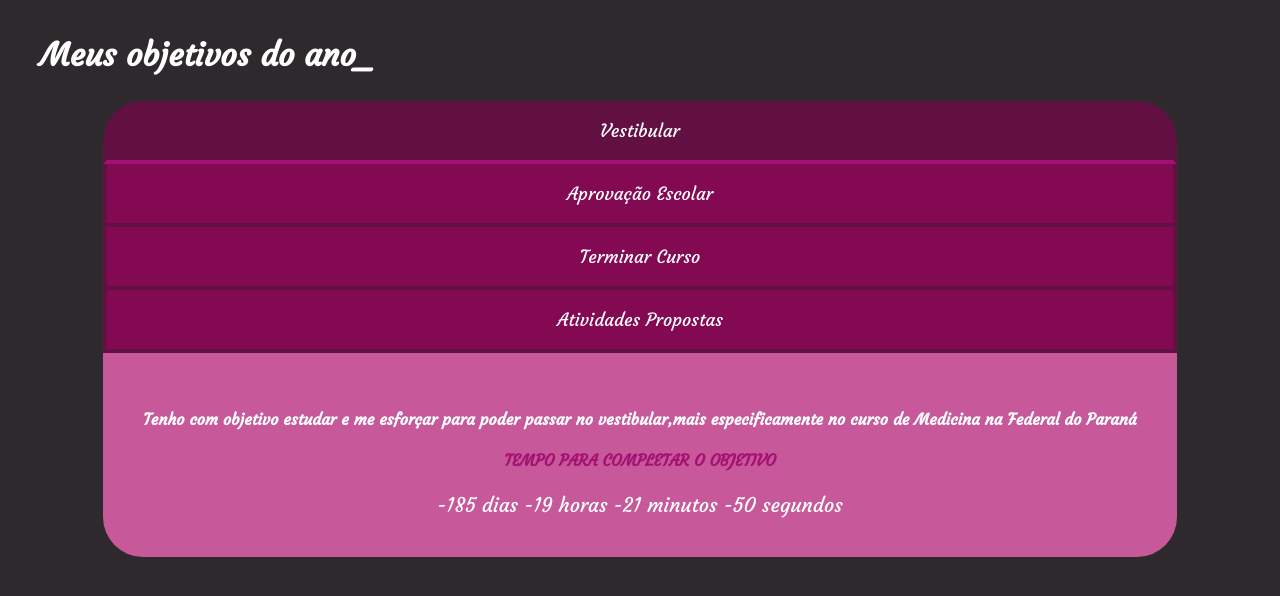
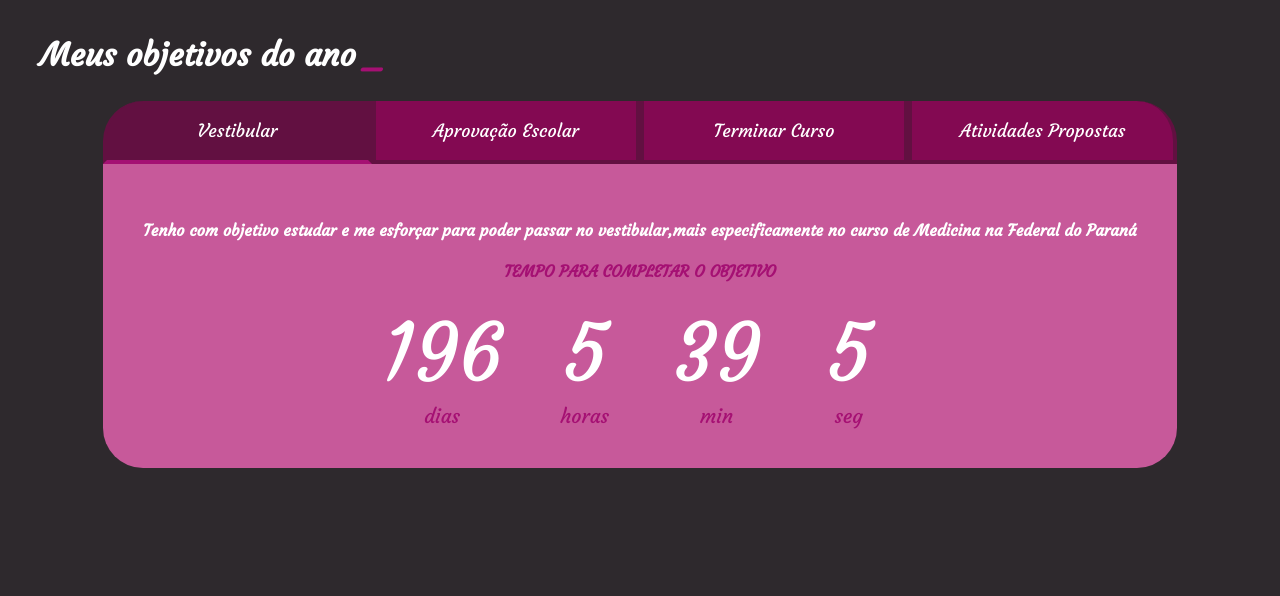
Before and after one commit to gabrielefilipak/Projeto-objetivos, a plain HTML site: page index.html in a window 1280 px wide. Drawn offline with Linux system fonts and the light colour scheme.

Commit message:
Add files via upload
site finalizado

```diff
--- a/index.html
+++ b/index.html
@@ -8,7 +8,7 @@
 </head>
 <body>
     <section class="conteudo-principal">
-    <h2 class="titulo-principal">Meus objetivos do ano_</h2>
+    <h2 class="titulo-principal">Meus objetivos do ano <span>_</span></h2>
     <div class="conteudo">
     <div class="botoes">
          <button class="botao ativo">Vestibular</button>
@@ -20,22 +20,90 @@
         <div class="abas-conteudo ativo">
             <h3 class="aba-conteudo-titulo-principal ">Tenho com objetivo estudar e me esforçar para poder passar no vestibular,mais especificamente no curso de Medicina na Federal do Paraná</h3>
             <h4 class="aba-conteudo-titulo-secundario">Tempo para completar o objetivo</h4>
-            <div class="contador"></div>
+            <div class="contador">
+              <div class="contador-digito">
+                <p class="contador-digito-numero" id="dias0"></p>
+                <p class="contador-digito-texto">dias</p>
+              </div>
+              <div class="contador-digito">
+                <p class="contador-digito-numero"id="horas0"></p>
+                <p class="contador-digito-texto">horas</p>
+              </div>
+              <div class="contador-digito">
+                <p class="contador-digito-numero" id="min0"></p>
+                <p class="contador-digito-texto">min</p>
+              </div>
+              <div class="contador-digito">
+                <p class="contador-digito-numero" id="seg0"></p>
+                <p class="contador-digito-texto">seg</p>
+              </div>
+            </div>
         </div>
         <div class="abas-conteudo">
             <h3 class="aba-conteudo-titulo-principal">Pretendo terminar o ano com boas notas e aprovada no colégio</h3>
             <h4 class="aba-conteudo-titulo-secundario">Tempo para completar o objetivo</h4>
-            <div class="contador"></div>
+            <div class="contador">
+                <div class="contador-digito">
+                    <p class="contador-digito-numero" id="dias1"></p>
+                    <p class="contador-digito-texto">dias</p>
+                  </div>
+                  <div class="contador-digito">
+                    <p class="contador-digito-numero"id="horas1"></p>
+                    <p class="contador-digito-texto">horas</p>
+                  </div>
+                  <div class="contador-digito">
+                    <p class="contador-digito-numero" id="min1"></p>
+                    <p class="contador-digito-texto">min</p>
+                  </div>
+                  <div class="contador-digito">
+                    <p class="contador-digito-numero" id="seg1"></p>
+                    <p class="contador-digito-texto">seg</p>
+                </div>
+            </div>
         </div>
         <div class="abas-conteudo">
             <h3 class="aba-conteudo-titulo-principal">Aprender todos os conteudos que são oferecidos pelo cursinho, assistir as aulas e realizar os exercícios das apostilas, e ao final terminar o curso preparada para prestar o vestibular</h3>
             <h4 class="aba-conteudo-titulo-secundario">Tempo para completar o objetivo</h4>
-            <div class="contador"></div>
+            <div class="contador">
+                <div class="contador-digito">
+                    <p class="contador-digito-numero" id="dias2"></p>
+                    <p class="contador-digito-texto">dias</p>
+                  </div>
+                  <div class="contador-digito">
+                    <p class="contador-digito-numero"id="horas2"></p>
+                    <p class="contador-digito-texto">horas</p>
+                  </div>
+                  <div class="contador-digito">
+                    <p class="contador-digito-numero" id="min2"></p>
+                    <p class="contador-digito-texto">min</p>
+                  </div>
+                  <div class="contador-digito">
+                    <p class="contador-digito-numero" id="seg2"></p>
+                    <p class="contador-digito-texto">seg</p>
+                  </div>
+            </div>
         </div>
         <div class="abas-conteudo">
             <h3 class="aba-conteudo-titulo-principal">Realizar até o final do ano letivo todas as atividades e trabalhos propostos pelos professores da melhor forma</h3>
             <h4 class="aba-conteudo-titulo-secundario">Tempo para completar o objetivo</h4>
-            <div class="contador"></div>
+            <div class="contador">
+                <div class="contador-digito">
+                    <p class="contador-digito-numero" id="dias3"></p>
+                    <p class="contador-digito-texto">dias</p>
+                  </div>
+                  <div class="contador-digito">
+                    <p class="contador-digito-numero"id="horas3"></p>
+                    <p class="contador-digito-texto">horas</p>
+                  </div>
+                  <div class="contador-digito">
+                    <p class="contador-digito-numero" id="min3"></p>
+                    <p class="contador-digito-texto">min</p>
+                  </div>
+                  <div class="contador-digito">
+                    <p class="contador-digito-numero" id="seg3"></p>
+                    <p class="contador-digito-texto">seg</p>
+                  </div>
+            </div>
         </div>
     </div>
 </div>
--- a/main.js
+++ b/main.js
@@ -15,16 +15,13 @@ for (let i = 0; i < botoes.length; i++) {
 }
 
 const contadores= document.querySelectorAll(".contador");
-const tempoObjetivo1 = new Date("2023-10-05T00:00:00");
-const tempoObjetivo2 = new Date("2023-12-05T00:00:00");
-const tempoObjetivo3 = new Date("2023-12-30T00:00:00");
-const tempoObjetivo4 = new Date("2024-02-01T00:00:00");
+const tempoObjetivo1 = new Date("2024-10-20T00:00:00");
+const tempoObjetivo2 = new Date("2024-12-17T00:00:00");
+const tempoObjetivo3 = new Date("2024-12-20T00:00:00");
+const tempoObjetivo4 = new Date("2024-12-17T00:00:00");
 
-const tempos = [tempoObjetivo1,tempoObjetivo2,tempoObjetivo3.tempoObjetivo4];
+const tempos = [tempoObjetivo1,tempoObjetivo2,tempoObjetivo3,tempoObjetivo4];
 
-for(let i=0; i<contadores.length;i++){
-    contadores[i].textContent= calculaTempo(tempos[i]);
-}
 
 function calculaTempo(tempoObjetivo){
     let tempoAtual = new Date();
@@ -37,6 +34,25 @@ function calculaTempo(tempoObjetivo){
     segundos %= 60;
     minutos %= 60;
     horas %= 24;
+    if (tempoFinal > 0){
+        return[dias,horas,minutos,segundos]
+    } else {
+        return [0,0,0,0];
+    }
 
- return dias + " dias " + horas + " horas " + minutos + " minutos " + segundos + " segundos";
 }
+
+function atualizaCronometro(){
+    for (let i=0; i<contadores.length;i++){
+       document.getElementById("dias"+i).textContent = calculaTempo(tempos[i])[0];
+       document.getElementById("horas"+i).textContent = calculaTempo(tempos[i])[1];
+       document.getElementById("min"+i).textContent = calculaTempo(tempos[i])[2];
+        document.getElementById("seg"+i).textContent = calculaTempo(tempos[i])[3];
+  }
+}
+function comecaCronometro(){
+    atualizaCronometro();
+    setInterval(atualizaCronometro,1000);
+}
+
+comecaCronometro();
--- a/style.css
+++ b/style.css
@@ -61,6 +61,7 @@ body{
 .botao:first-child{
     border-radius: 40px 40px 0 0;
  }
+
  .botoes{
     display: block;
  }
@@ -97,15 +98,35 @@ body{
  }
 
  .contador{
-     font-size: 20px;
-     text-align: center;
- }
+    display: flex;
+    justify-content: center;
+    flex-wrap: wrap;
+}
 
-@media screen and (min-widht: 768px ) {
-.botoes {
-        display: flex;
+.contador-digito{
+    padding: 0 16px;
+    text-align: center;
+    min-width: 100px;
+}
 
+.contador-digito-numero{
+    font-size: 80px;
+    margin: 0;
+
+}
+
+.contador-digito-texto{
+    color: var(--rosa-escuro);
+    font-size: 20px;
+    margin:0;
+
+}
+
+@media screen and (min-width: 768px) {
+    .botoes{
+        display:flex;
     }
+}
 
 .botao:first-child {
     border-radius: 40px 0 0 0;
@@ -114,5 +135,3 @@ body{
 .botao:last-child {
     border-radius: 0 40px 0 0;
 }
-
-}
```
